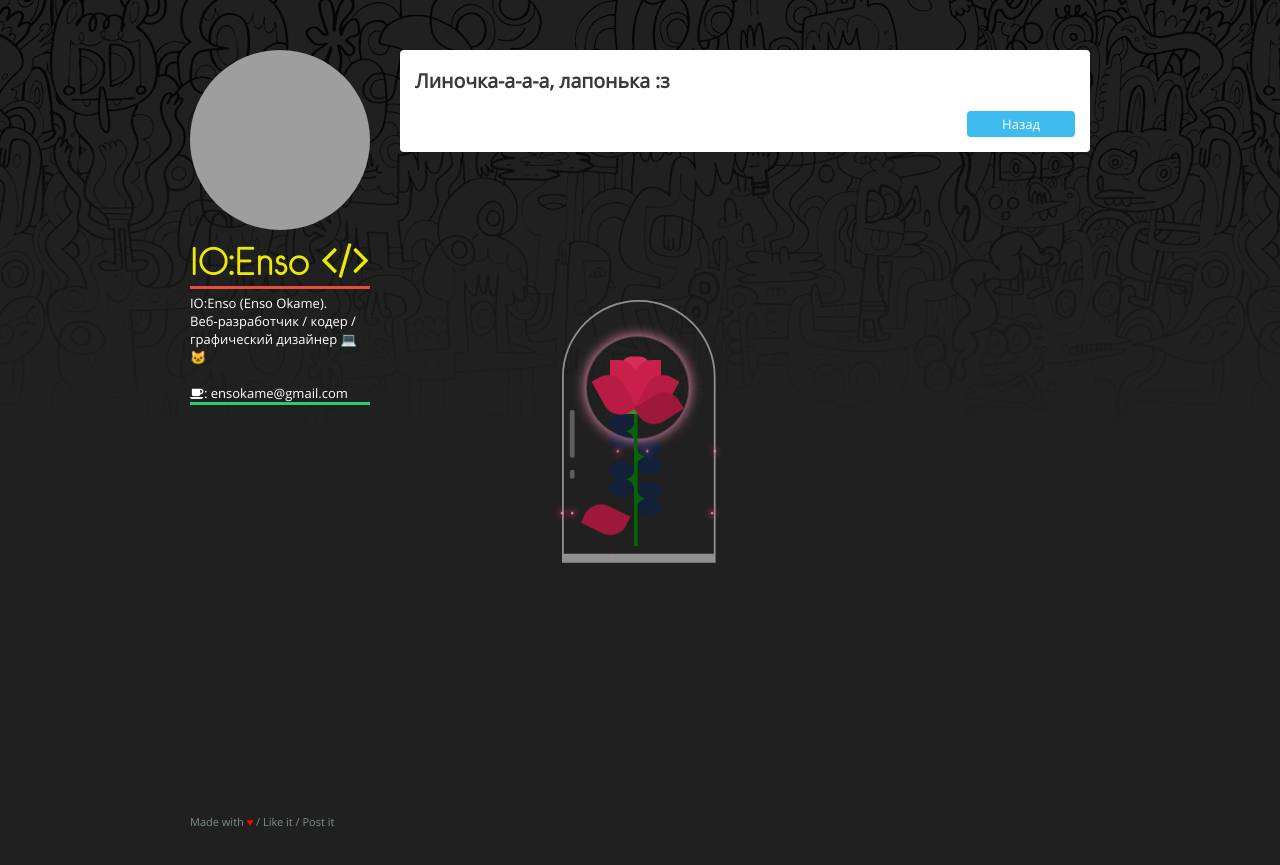
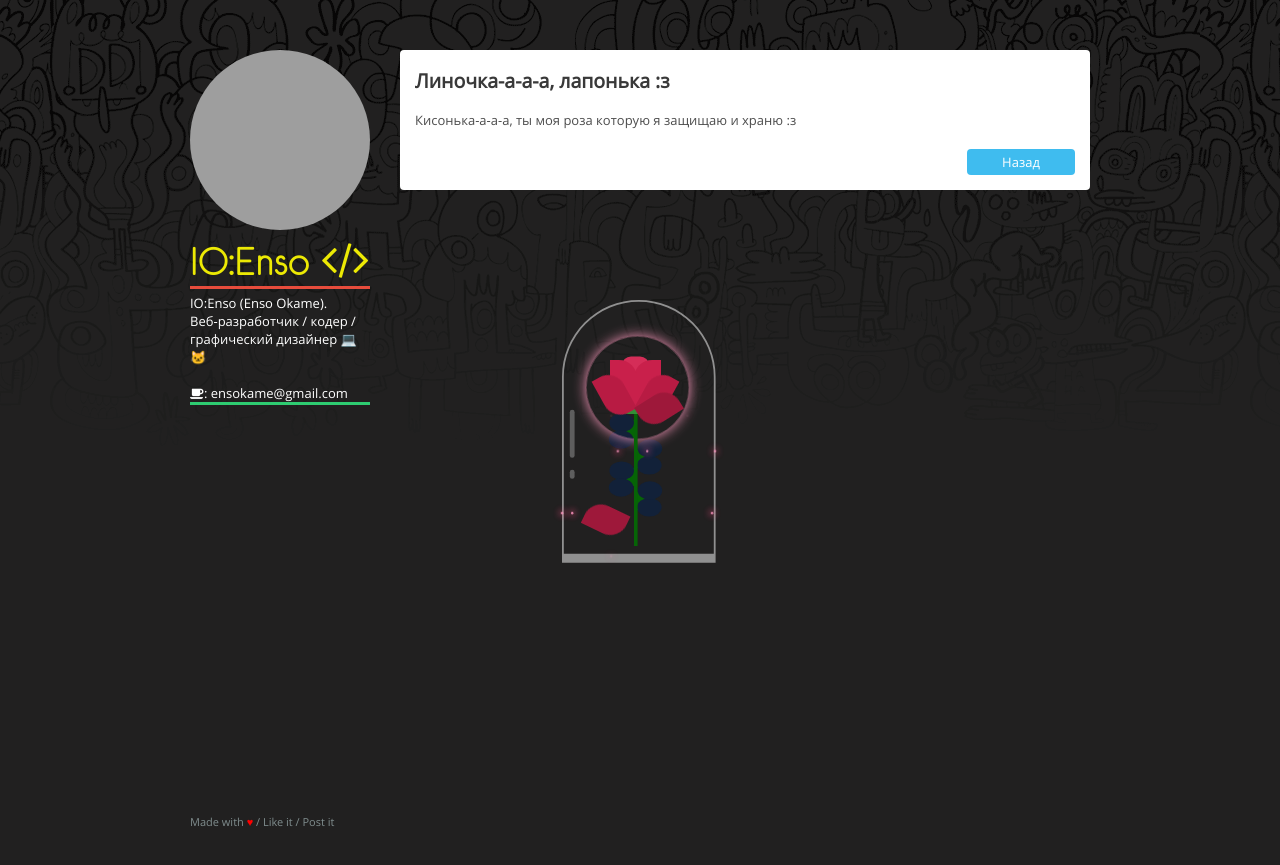
Before and after one commit to IOEnso/ioenso.github.io, a Jekyll site: the page built from Love/Rose.html, in a window 1280 px wide. Shown: the top 865 px of the page. Built offline with Jekyll 4.4.1, drawn with Linux system fonts in a browser that asks for light colours; grey boxes are pictures that could not be loaded.

Commit message:
Update Rose.html

```diff
--- a/Love/Rose.html
+++ b/Love/Rose.html
@@ -38,3 +38,4 @@ title: Линочка-а-а-а, лапонька :з
 		<div></div>
 	</div>
 </div>
+<p>Кисонька-а-а-а, ты моя роза которую я защищаю и храню :з</p>
```
